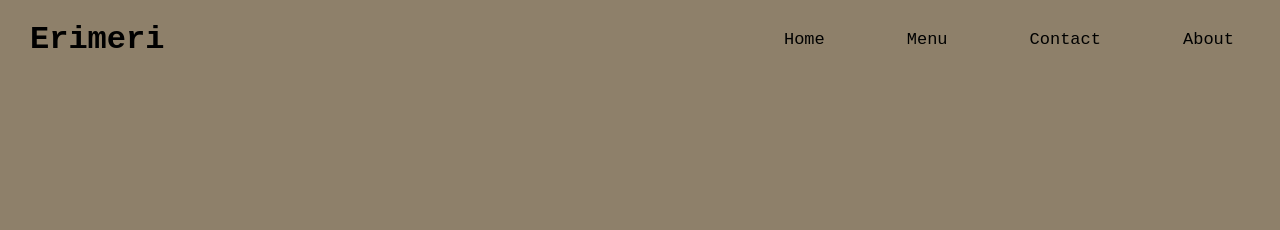
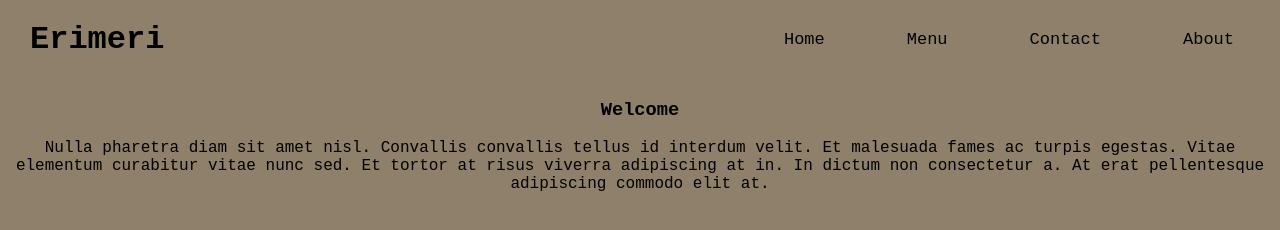
Before and after one commit to CassieV81/Restaurant-page, a website built with webpack: page dist/index.html in a window 1280 px wide. Both pictures are taken after a click on the button "Home". Built offline with nearby package versions, Linux system fonts and the light colour scheme.

Commit message:
Remove previous content after new click

```diff
--- a/src/home.js
+++ b/src/home.js
@@ -14,3 +14,15 @@ export function homePage() {
 
   return element;
 }
+
+export function homeContent() {
+  const element = document.createElement('div');
+  const title = document.createElement('h3');
+  const text = document.createElement('p');
+  title.innerText = 'Welcome';
+  text.innerText = 'Nulla pharetra diam sit amet nisl. Convallis convallis tellus id interdum velit. Et malesuada fames ac turpis egestas. Vitae elementum curabitur vitae nunc sed. Et tortor at risus viverra adipiscing at in. In dictum non consectetur a. At erat pellentesque adipiscing commodo elit at.'
+  element.append(title, text);
+  element.classList.add('tabContent');
+
+  return element;
+}
--- a/src/index.js
+++ b/src/index.js
@@ -1,5 +1,5 @@
 
-import { home, homePage } from './home.js';
+import { home, homeContent, homePage } from './home.js';
 import { menuNav, menuContent } from './menu.js';
 import { contactNav, contactContent } from './contact.js';
 import { aboutContent, aboutNav } from './about.js';
@@ -30,15 +30,19 @@ navButtons.forEach((button) => {
     let buttonClass = button.classList;
     switch( true ) {
       case buttonClass.contains('homeNavButton'):
-        content.appendChild();
+        content.innerHTML = '';
+        content.appendChild(homeContent());
         break;
       case buttonClass.contains('contactNavButton'):
+        content.innerHTML = '';
         content.appendChild(contactContent());
         break;
         case buttonClass.contains('menuNavButton'):
+          content.innerHTML = '';
           content.appendChild(menuContent());
           break;
       case buttonClass.contains('aboutNavButton'):
+        content.innerHTML = '';
         content.appendChild(aboutContent());
         break;
     }
--- a/src/style.css
+++ b/src/style.css
@@ -41,3 +41,11 @@ button:hover {
   transform: scale(1.2);
   text-decoration: underline;
 }
+
+.content {
+  display: flex;
+  flex-direction: column;
+  justify-content: center;
+  align-items: center;
+  text-align: center;
+}
```
Also changed, not shown: dist/home.bundle.js, dist/index.bundle.js.
